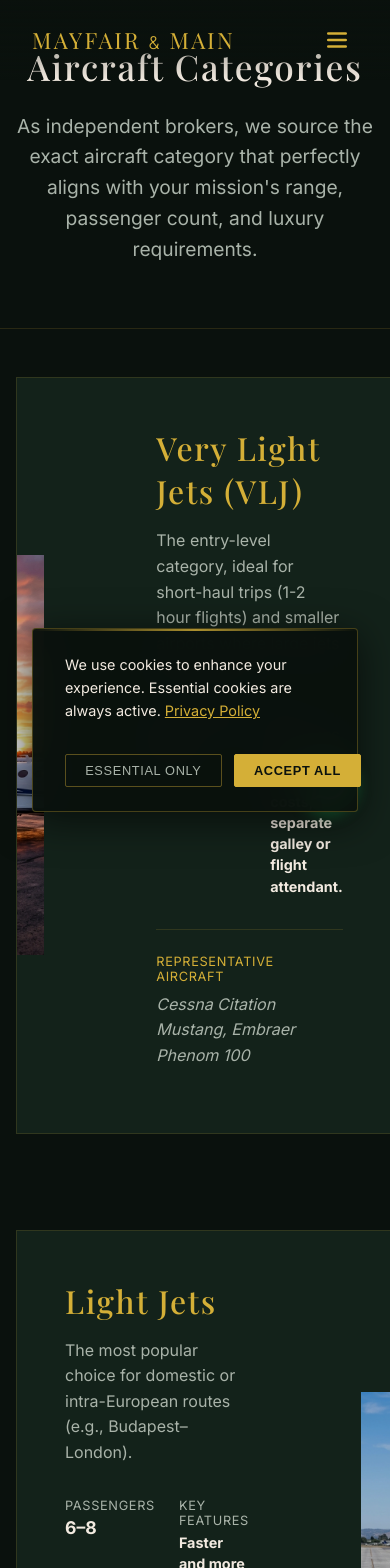
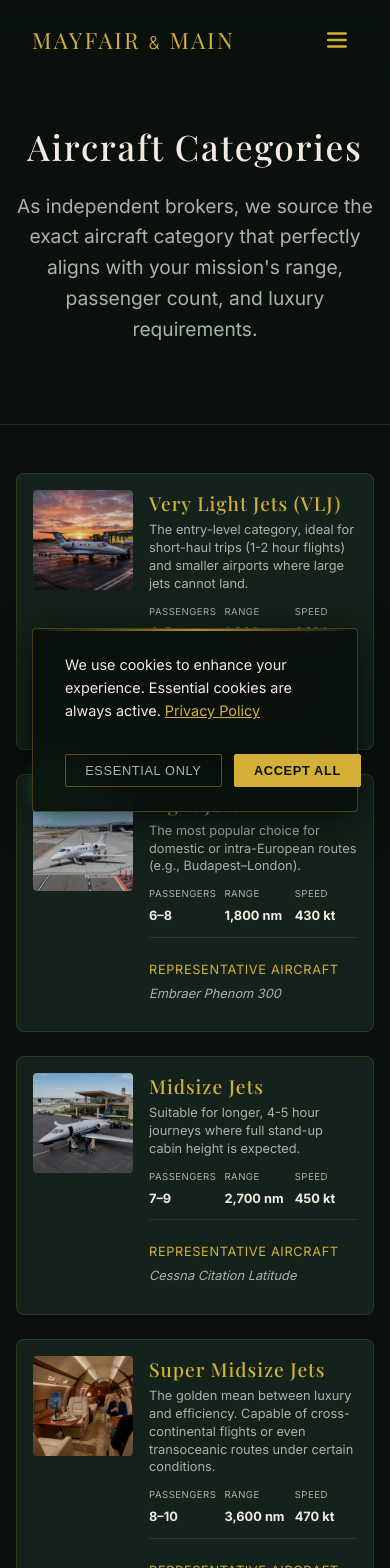
Before and after one commit to boroclean/mayfairmain, a Next.js app: page /aircraft in a window 390 px wide. Shown: the top 1568 px of the page. Built offline with nearby package versions, Linux system fonts and the light colour scheme.

Commit message:
Update aircraft layout and data for mobile

```diff
--- a/src/app/aircraft/page.tsx
+++ b/src/app/aircraft/page.tsx
@@ -8,7 +8,9 @@ export default function Aircraft() {
       title: "Very Light Jets (VLJ)",
       description: "The entry-level category, ideal for short-haul trips (1-2 hour flights) and smaller airports where large jets cannot land.",
       passengers: "4–5",
-      examples: "Cessna Citation Mustang, Embraer Phenom 100",
+      range: "1,200 nm",
+      speed: "340 kt",
+      examples: "Cessna Citation Mustang",
       features: "Lower operating costs, no separate galley or flight attendant.",
       image: "/images/vlj_jet.png"
     },
@@ -16,7 +18,9 @@ export default function Aircraft() {
       title: "Light Jets",
       description: "The most popular choice for domestic or intra-European routes (e.g., Budapest–London).",
       passengers: "6–8",
-      examples: "Nextant 400XTi, Embraer Phenom 300",
+      range: "1,800 nm",
+      speed: "430 kt",
+      examples: "Embraer Phenom 300",
       features: "Faster and more spacious than VLJs, often equipped with a small lavatory.",
       image: "/images/light_jet.png"
     },
@@ -24,7 +28,9 @@ export default function Aircraft() {
       title: "Midsize Jets",
       description: "Suitable for longer, 4-5 hour journeys where full stand-up cabin height is expected.",
       passengers: "7–9",
-      examples: "Hawker 800XP, Cessna Citation Latitude",
+      range: "2,700 nm",
+      speed: "450 kt",
+      examples: "Cessna Citation Latitude",
       features: "More comfortable seating, larger baggage capacity, and stewardess service available upon request.",
       image: "/images/midsize_jet.png"
     },
@@ -32,7 +38,9 @@ export default function Aircraft() {
       title: "Super Midsize Jets",
       description: "The golden mean between luxury and efficiency. Capable of cross-continental flights or even transoceanic routes under certain conditions.",
       passengers: "8–10",
-      examples: "Bombardier Challenger 350, Gulfstream G280",
+      range: "3,600 nm",
+      speed: "470 kt",
+      examples: "Gulfstream G280",
       features: "High cruising speed, exceptionally quiet cabin, and advanced entertainment systems.",
       image: "/images/jet_interior.png"
     },
@@ -40,7 +48,9 @@ export default function Aircraft() {
       title: "Heavy & Ultra-Long Range Jets",
       description: "The favorites of Mayfair & Main caliber agencies. These represent the absolute pinnacle of luxury, capable of non-stop global travel (e.g., London–Singapore).",
       passengers: "10–19",
-      examples: "Gulfstream G650, Bombardier Global 7500",
+      range: "7,500 nm",
+      speed: "490 kt",
+      examples: "Bombardier Global 7500",
       features: "Separate bedrooms, showers, full-service galleys, and gourmet catering.",
       image: "/images/heavy_jet.png"
     },
@@ -48,7 +58,9 @@ export default function Aircraft() {
       title: "Bizliners (Executive Airliners)",
       description: "Converted commercial airliners (like Boeing or Airbus) completely retrofitted for exclusive private use.",
       passengers: "19–50+",
-      examples: "Airbus ACJ, Boeing BBJ",
+      range: "6,000 nm",
+      speed: "470 kt",
+      examples: "Boeing BBJ",
       features: "Boardrooms, master suites, cinemas, and up to 100+ square meters of living space.",
       image: "/images/bizliner.png"
     }
@@ -59,7 +71,7 @@ export default function Aircraft() {
       <Navbar isTransparent={true} />
 
       {/* Header */}
-      <section style={{
+      <section className="aircraft-header" style={{
         padding: "16rem 2rem 8rem",
         textAlign: "center",
         background: "var(--bg-primary)",
@@ -80,9 +92,9 @@ export default function Aircraft() {
 
       {/* Categories List */}
       <section className="container" style={{ padding: "4rem 2rem 8rem" }}>
-        <div style={{ display: "flex", flexDirection: "column", gap: "6rem" }}>
+        <div className="aircraft-list" style={{ display: "flex", flexDirection: "column", gap: "6rem" }}>
           {categories.map((cat, index) => (
-            <div key={index} style={{
+            <div key={index} className="aircraft-card" style={{
               display: "flex",
               flexDirection: index % 2 === 0 ? "row" : "row-reverse",
               gap: "4rem",
@@ -91,7 +103,7 @@ export default function Aircraft() {
               border: "1px solid rgba(212, 175, 55, 0.15)",
             }}>
 
-              <div style={{ flex: 1, position: "relative", minHeight: "400px", width: "100%", height: "100%" }}>
+              <div className="aircraft-image-container" style={{ flex: 1, position: "relative", minHeight: "400px", width: "100%", height: "100%" }}>
                  <Image
                    src={cat.image}
                    alt={cat.title}
@@ -100,18 +112,22 @@ export default function Aircraft() {
                  />
               </div>
 
-              <div style={{ flex: 1, padding: "3rem" }}>
+              <div className="aircraft-content-container" style={{ flex: 1, padding: "3rem" }}>
                 <h3 style={{ fontSize: "2rem", color: "var(--accent-gold)", marginBottom: "1rem", fontFamily: "var(--font-heading)" }}>{cat.title}</h3>
                 <p style={{ color: "var(--text-secondary)", lineHeight: 1.6, marginBottom: "2rem" }}>{cat.description}</p>
 
-                <div style={{ display: "grid", gridTemplateColumns: "1fr 1fr", gap: "1.5rem", marginBottom: "2rem" }}>
+                <div className="aircraft-stats-grid" style={{ display: "grid", gridTemplateColumns: "1fr 1fr 1fr", gap: "1.5rem", marginBottom: "2rem" }}>
                   <div>
                     <span style={{ display: "block", color: "var(--text-secondary)", fontSize: "0.8rem", textTransform: "uppercase", letterSpacing: "0.05em", marginBottom: "0.3rem" }}>Passengers</span>
                     <strong style={{ color: "var(--text-primary)", fontSize: "1.1rem" }}>{cat.passengers}</strong>
                   </div>
                   <div>
-                    <span style={{ display: "block", color: "var(--text-secondary)", fontSize: "0.8rem", textTransform: "uppercase", letterSpacing: "0.05em", marginBottom: "0.3rem" }}>Key Features</span>
-                    <strong style={{ color: "var(--text-primary)", fontSize: "0.9rem", lineHeight: 1.4 }}>{cat.features}</strong>
+                    <span style={{ display: "block", color: "var(--text-secondary)", fontSize: "0.8rem", textTransform: "uppercase", letterSpacing: "0.05em", marginBottom: "0.3rem" }}>Range</span>
+                    <strong style={{ color: "var(--text-primary)", fontSize: "1.1rem" }}>{cat.range}</strong>
+                  </div>
+                  <div>
+                    <span style={{ display: "block", color: "var(--text-secondary)", fontSize: "0.8rem", textTransform: "uppercase", letterSpacing: "0.05em", marginBottom: "0.3rem" }}>Speed</span>
+                    <strong style={{ color: "var(--text-primary)", fontSize: "1.1rem" }}>{cat.speed}</strong>
                   </div>
                 </div>
 
--- a/src/app/globals.css
+++ b/src/app/globals.css
@@ -386,8 +386,73 @@ button, a, [role="button"] {
   section {
     padding: 3rem 1rem !important;
   }
+
+  .aircraft-header {
+    padding: 8rem 1rem 4rem !important; /* Increase top padding to clear fixed navbar */
+  }
+
+  .whatsapp-btn {
+    right: auto !important;
+    left: 2rem !important;
+  }
+
+  .whatsapp-tooltip {
+    right: auto !important;
+    left: 6.5rem !important;
+  }
+
   .main-nav {
     padding: 1rem 1rem !important;
+  }
+
+  .aircraft-list {
+    gap: 1.5rem !important;
+  }
+
+  .aircraft-card {
+    flex-direction: row !important;
+    gap: 1rem !important;
+    align-items: flex-start !important;
+    padding: 1rem !important;
+    border-radius: 8px;
+  }
+
+  .aircraft-image-container {
+    flex: 0 0 100px !important;
+    min-height: 100px !important;
+    height: 100px !important;
+    border-radius: 4px;
+    overflow: hidden;
+  }
+
+  .aircraft-content-container {
+    flex: 1 !important;
+    padding: 0 !important;
+  }
+
+  .aircraft-content-container h3 {
+    font-size: 1.2rem !important;
+    margin-bottom: 0.3rem !important;
+  }
+
+  .aircraft-content-container p {
+    font-size: 0.8rem !important;
+    line-height: 1.4 !important;
+    margin-bottom: 0.8rem !important;
+  }
+
+  .aircraft-stats-grid {
+    grid-template-columns: 1fr 1fr 1fr !important;
+    gap: 0.5rem !important;
+    margin-bottom: 0.8rem !important;
+  }
+
+  .aircraft-stats-grid span {
+    font-size: 0.6rem !important;
+  }
+
+  .aircraft-stats-grid strong {
+    font-size: 0.8rem !important;
   }
 
   /* Grid Collapse Utility */
```
